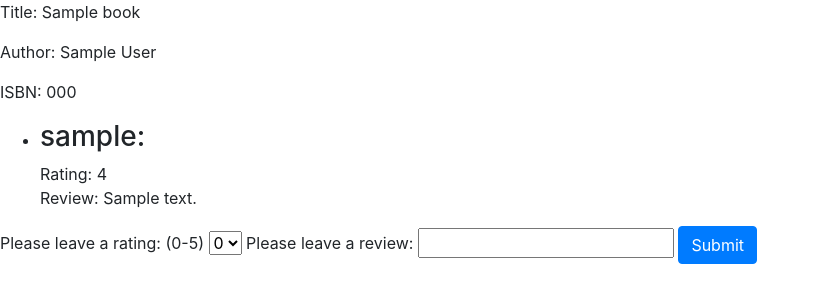
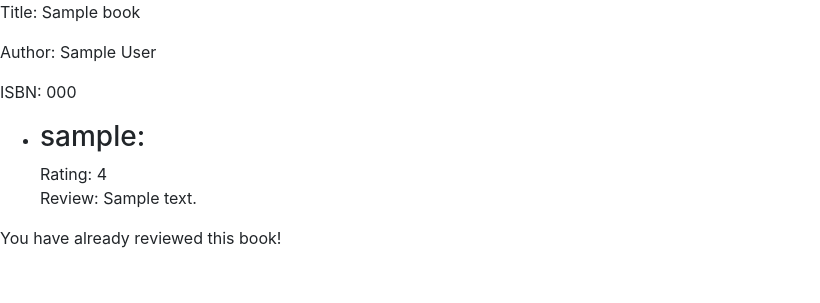
Before and after one commit to BusherBridi/Book-Review-Website, a Flask app: template templates/reviewPage.html in a window 1280 px wide. Shown: the top 303 px of the page, without its empty margins (0-820 px from the left). Run offline with Flask 2, Linux system fonts and the light colour scheme; the template is opened without the code that fills it: most values are stand-ins (such as "Sample title", 1, 10 or a date in 2020); some libraries are stand-ins or nearby versions.

Commit message:
Added Jinja2 if else logic to show form if user has not reviewed yet, else show message that user has already left a review

```diff
--- a/templates/reviewPage.html
+++ b/templates/reviewPage.html
@@ -22,7 +22,7 @@
         </li>
         {% endfor %}
     </ul>
-
+    {% if canPost %}
     <form class="form-group" action="{{url_for('confirm')}}" method="post">
         <label for="rating">Please leave a rating: (0-5)</label>
 
@@ -38,6 +38,9 @@
         <input type="text" name="review" id="review">
         <button class="btn btn-primary" type="submit">Submit</button>
     </form>
+    {% else %}
+    <p>You have already reviewed this book!</p>
+    {% endif %}
 </body>
 
 </html>
```
Lines whose indentation alone changed are shown as unchanged.
